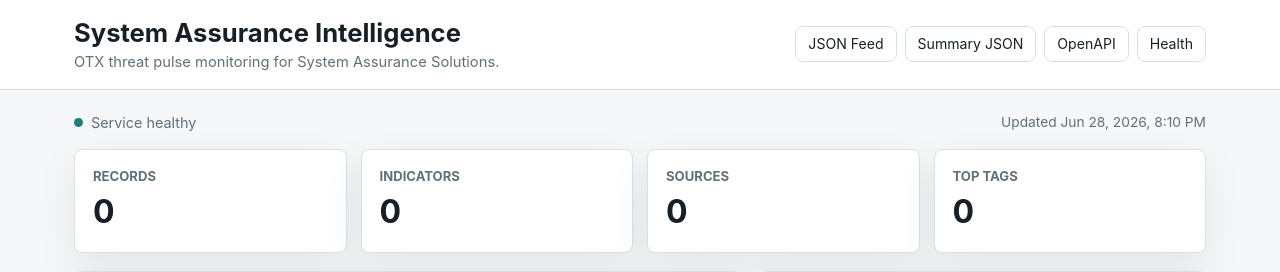
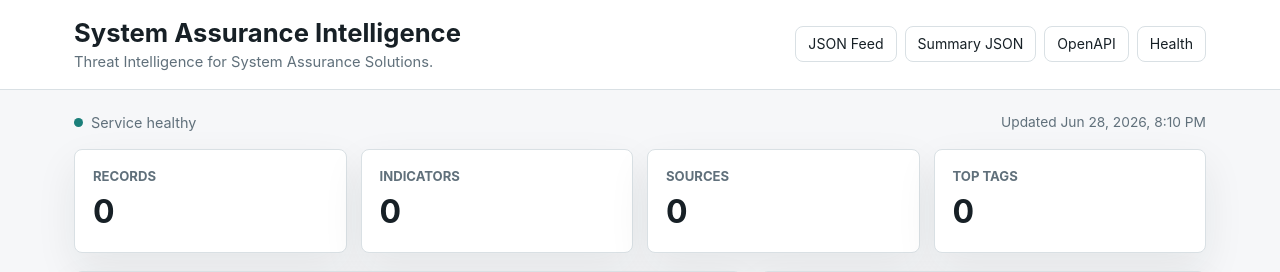
Before and after one commit to Scoso100/threat_feed_api, a Django app: page / in a window 1280 px wide. Shown: the top 272 px of the page. Run offline with Django 5.2, Linux system fonts and the light colour scheme; data that the repository does not hold is empty; some libraries are stand-ins or nearby versions.

Commit message:
Landing Page Revision

```diff
--- a/monitoring/templates/monitoring/landing.html
+++ b/monitoring/templates/monitoring/landing.html
@@ -357,7 +357,7 @@
             <div class="topbar-inner">
                 <div class="brand">
                     <h1>System Assurance Intelligence</h1>
-                    <p>OTX threat pulse monitoring for System Assurance Solutions.</p>
+                    <p>Threat Intelligence for System Assurance Solutions.</p>
                 </div>
                 <nav class="nav" aria-label="Primary">
                     <a href="/api/intelligence/">JSON Feed</a>
```
